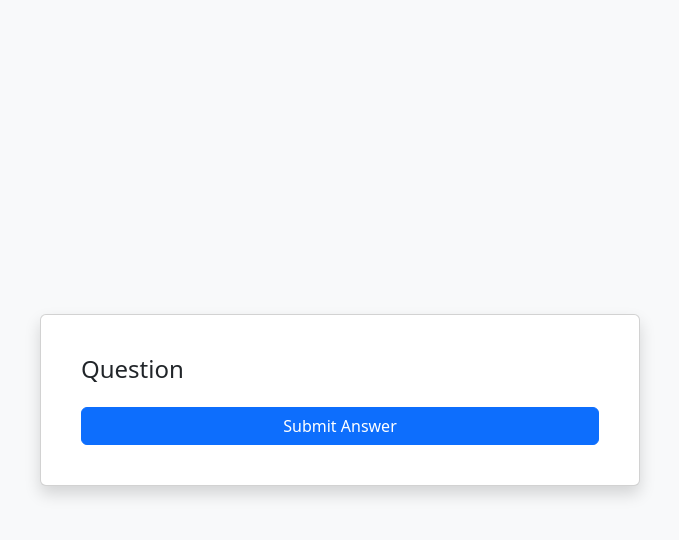
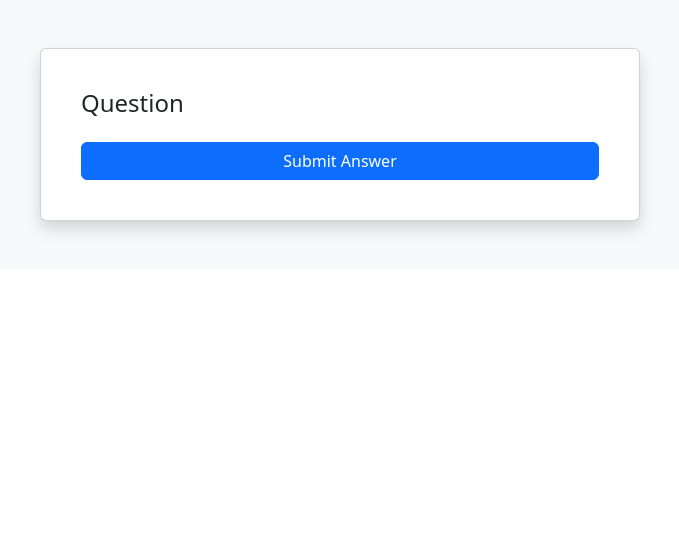
Before and after one commit to DhanushkaChandimal/Open-Trivia-Database-Quiz-App, a React (Vite) app: page /questions in a window 1280 px wide. Shown: the top 540 px of the page, without its empty margins (300-979 px from the left). Built offline with nearby package versions, Linux system fonts and the light colour scheme.

Commit message:
Change container position according to results page

```diff
--- a/src/components/HomePage.jsx
+++ b/src/components/HomePage.jsx
@@ -55,7 +55,7 @@ const HomePage = ({formData, setFormData}) => {
     };
 
     return (
-        <Container className="d-flex vh-100 justify-content-center align-items-center bg-light">
+        <Container className="py-5 bg-light d-flex justify-content-center bg-light">
             <Card className="shadow p-4 w-100" style={{ maxWidth: '600px' }}>
                 <Card.Body>
                     <Card.Title as="h1" className="text-center mb-3">Welcome to QuizApp!</Card.Title>
--- a/src/components/QuestionForm.jsx
+++ b/src/components/QuestionForm.jsx
@@ -92,7 +92,7 @@ const QuestionForm = ({ formData, questions, setQuestions }) => {
     }
 
     return (
-        <Container className="d-flex vh-100 justify-content-center align-items-center bg-light">
+        <Container className="py-5 bg-light d-flex justify-content-center">
             <Card className="shadow p-4 w-100" style={{ maxWidth: '600px' }}>
                 <Card.Body>
 
--- a/src/components/ResultPage.jsx
+++ b/src/components/ResultPage.jsx
@@ -33,7 +33,6 @@ const ResultPage = ({ questions, formData, setQuestions }) => {
     }, [questions]);
 
     return (
-        // <Container className="d-flex vh-100 justify-content-center align-items-center bg-light">
         <Container className="py-5 bg-light d-flex justify-content-center">
             <Card className="text-center shadow p-4 w-100" style={{ maxWidth: '600px'}}>
                 <Card.Body>
```
